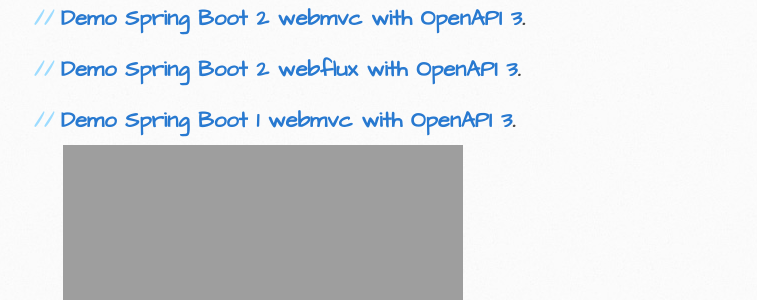
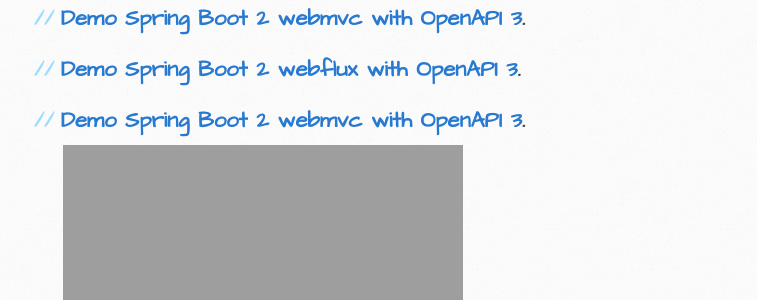
Before and after one commit to springdoc/springdoc-openapi-demos, a Jekyll site: the page built from docs/index.md, in a window 1280 px wide and 900 px high, scrolled down 6903 px. Shown: the part 155-455 px from the top of the window, without its empty margins (107-864 px from the left). Built offline with Jekyll 4.4.1, drawn with Linux system fonts in a browser that asks for light colours.

Commit message:
project update

```diff
--- a/docs/index.md
+++ b/docs/index.md
@@ -253,7 +253,7 @@
 
 ## [Demo Spring Boot 2 webmvc with OpenAPI 3](https://springdoc-openapi-test-app2-silly-numbat.eu-de.mybluemix.net/).
 ## [Demo Spring Boot 2 webflux with OpenAPI 3](https://springdoc-openapi-test-app3-terrific-rabbit.eu-de.mybluemix.net/swagger-ui.html).
-## [Demo Spring Boot 1 webmvc with OpenAPI 3](https://springdoc-openapi-test-app1-courteous-puku.eu-de.mybluemix.net/).
+## [Demo Spring Boot 2 webmvc with OpenAPI 3](https://springdoc-openapi-test-app1-courteous-puku.eu-de.mybluemix.net/).
 
 ![Branching](https://springdoc.github.io/springdoc-openapi-demos/images/pets.png)
 
```
Also changed, not shown: README.md.
